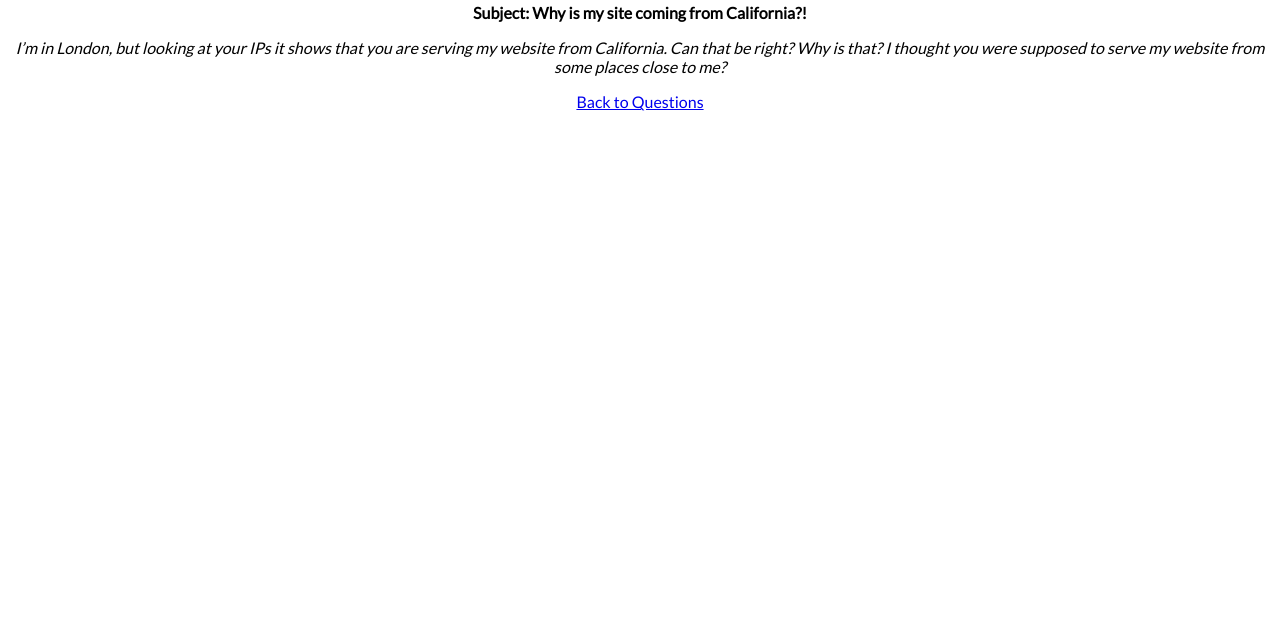
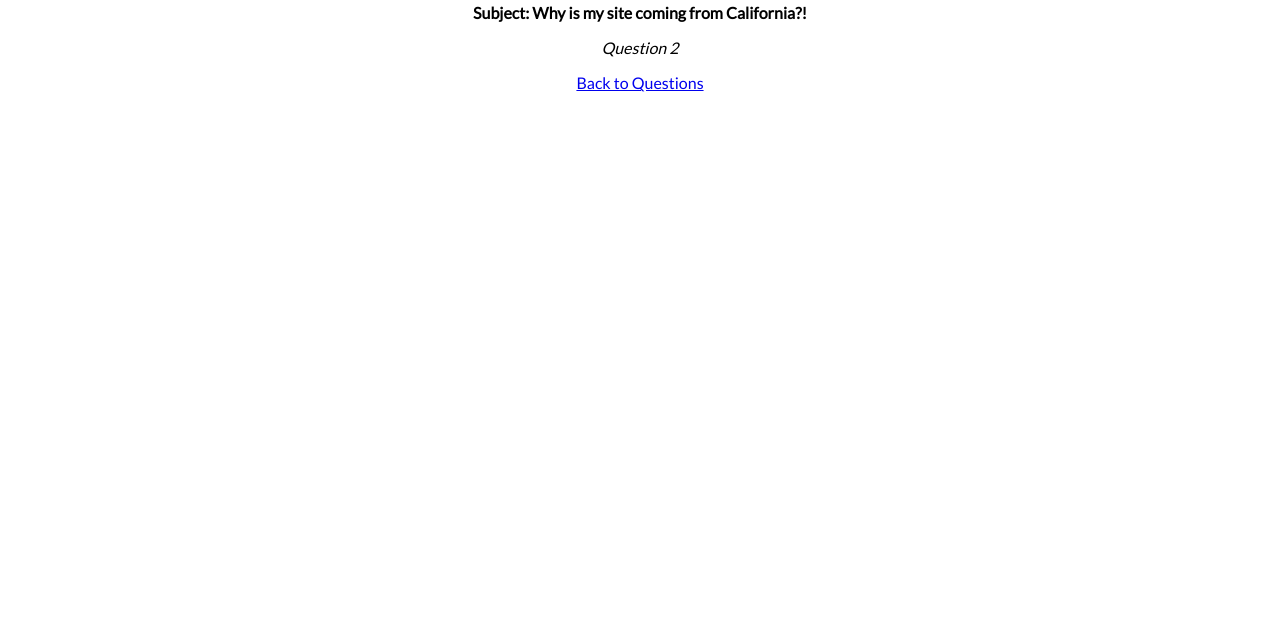
Before and after one commit to nenizera/PagesHomeTest, a plain HTML site: page question2.html in a window 1280 px wide. Shown: the part 162-800 px from the top of the page. Drawn offline with Linux system fonts and the light colour scheme.

Commit message:
Question2

```diff
--- a/question2.html
+++ b/question2.html
@@ -16,7 +16,7 @@
        <div class="A-center">
         <img src="assets/CFlogo.png" style="width:7%">
         <p><b>Subject: Why is my site coming from California?!</b></p>
-        <p><I>I’m in London, but looking at your IPs it shows that you are serving my website from California. Can that be right? Why is that? I thought you were supposed to serve my website from some places close to me?</I></p>
+        <p><I>Question 2</I></p>
         <a href=responses.html>Back to Questions</a>
        </div>
     </body>
```
